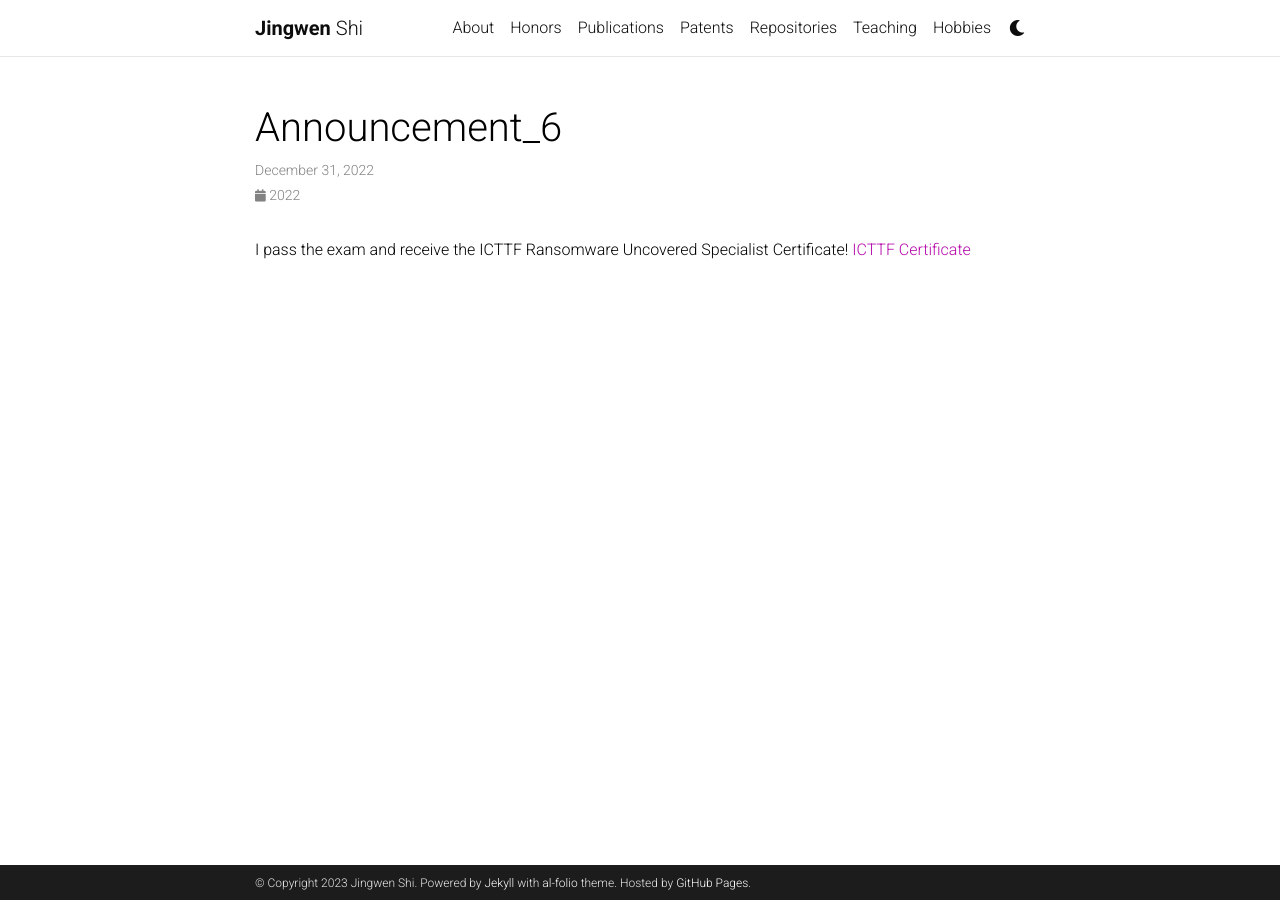
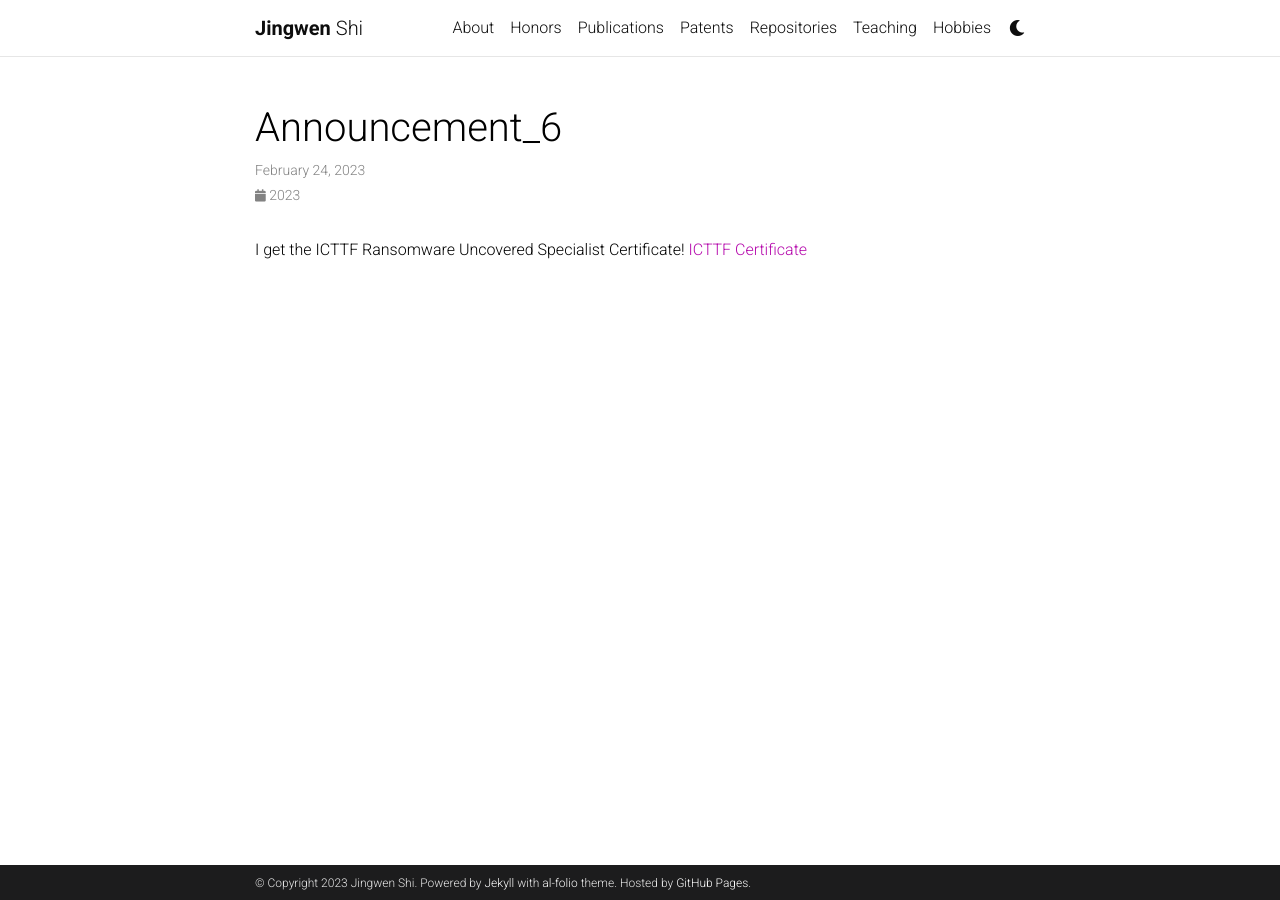
Before and after one commit to Shijingwen/try, a Jekyll site: the page built from _news/announcement_6.md, in a window 1280 px wide. Built offline with Jekyll 4.4.1, drawn with Linux system fonts in a browser that asks for light colours; comment, search, counter and statistics services are not loaded; a style sheet for code colours, icons or effects is not loaded.

Commit message:
add icttf certificate

```diff
--- a/_config.yml
+++ b/_config.yml
@@ -144,7 +144,7 @@
     permalink: /projects/:path/
 
 news_scrollable: true # adds a vertical scroll bar if there are more than 3 news items
-news_limit: 8 # leave blank to include all the news in the `_news` folder
+news_limit: 10 # leave blank to include all the news in the `_news` folder
 
 # -----------------------------------------------------------------------------
 # Jekyll settings
--- a/_includes/news.html
+++ b/_includes/news.html
@@ -3,7 +3,7 @@
             <h2>News</h2>
             {% if site.news != blank -%}
             {%- assign news_size = site.news | size -%}
-            <div class="table-responsive" {% if site.news_scrollable and news_size > 6 %}style="max-height: 10vw"{% endif %}>
+            <div class="table-responsive" {% if site.news_scrollable and news_size > 10 %}style="max-height: 10vw"{% endif %}>
               <table class="table table-sm table-borderless">
               {%- assign news = site.news | reverse -%}
               {% if site.news_limit %}
@@ -13,7 +13,8 @@
               {% endif %}
               {% for item in news limit: news_limit %}
                 <tr>
-                  <th scope="row">{{ item.date | date: "%b %-d, %Y" }}</th>
+                  <!--<th scope="row">{{ item.date | date: "%b %-d, %Y" }}</th>-->
+                  <th scope="row">{{ item.date | date: "%b %-d,%Y" }}</th>
                   <td>
                     {% if item.inline -%}
                       {{ item.content | remove: '<p>' | remove: '</p>' | emojify }}
--- a/_news/announcement_6.md
+++ b/_news/announcement_6.md
@@ -1,7 +1,7 @@
 ---
 layout: post
-date: 2022-12-31 07:59:00-0400
+date: 2023-2-24 07:59:00-0400
 inline: true
 ---
 
-I pass the exam and receive the ICTTF Ransomware Uncovered Specialist Certificate! [ICTTF Certificate](https://drive.google.com/file/d/19InQze_FWaiCPZdMatdHPwD2oJTRqvbO/view?usp=share_link)
+I get the ICTTF Ransomware Uncovered Specialist Certificate! [ICTTF Certificate](https://drive.google.com/file/d/19InQze_FWaiCPZdMatdHPwD2oJTRqvbO/view?usp=share_link)
```
Also changed, not shown: _news/announcement_5.md (+1 -1 lines).
